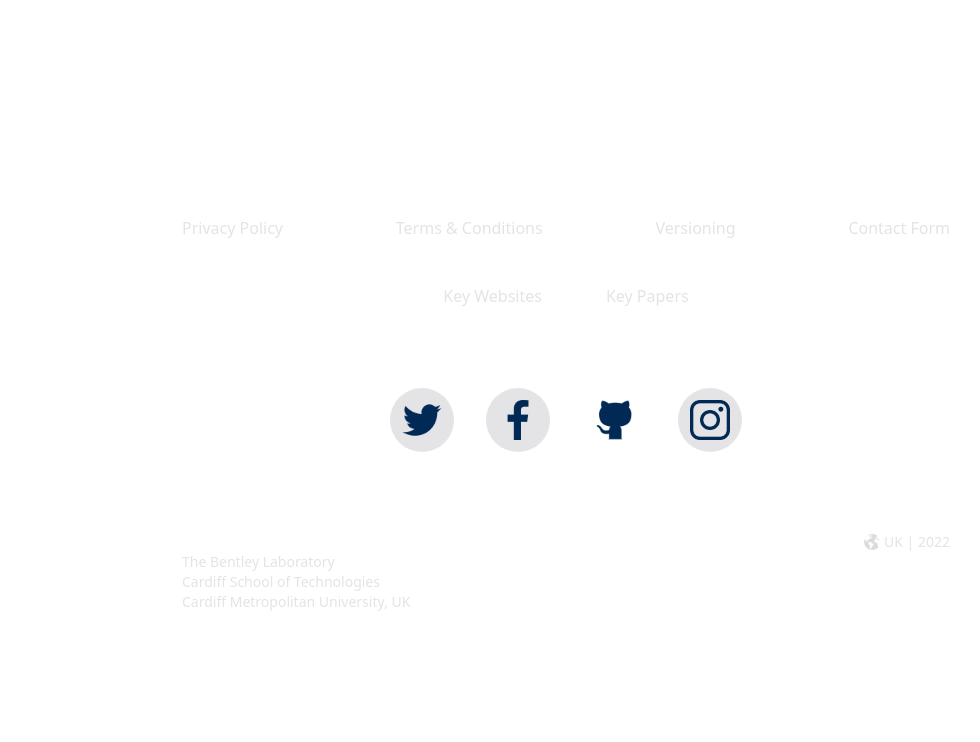
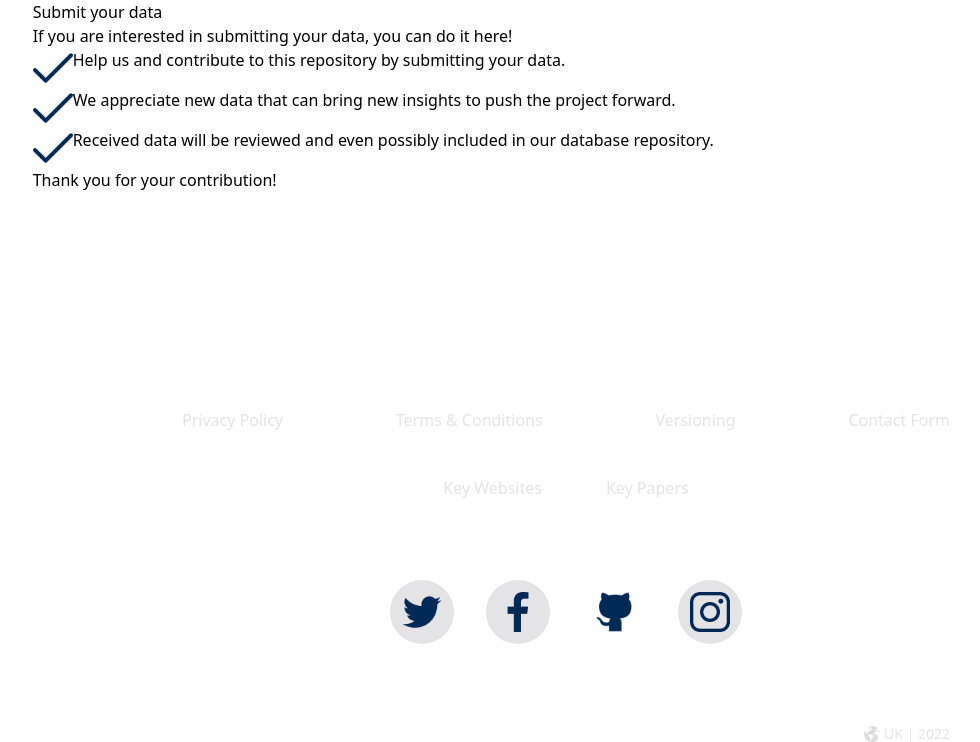
Before and after one commit to oliverolah/neuroinformatics_project, a Django app: page /submit_data_page/ in a window 1280 px wide. Shown: the part 80-822 px from the top of the page, without its empty margins (74-1054 px from the left). Before the commit the page ends 691 px from the top, so only its background shows below. Run offline with Django 3.2, Linux system fonts and the light colour scheme; some libraries are stand-ins or nearby versions.

Commit message:
C3-I5-adding tick image and left and top part content of the html page template

```diff
--- a/templates/submitdata/submit_data_page.html
+++ b/templates/submitdata/submit_data_page.html
@@ -15,7 +15,42 @@
    <!-- Navigation bar -->
    {% include "navbar.html" %}
 
+   <main class="block mx-auto w-11/12 xl:w-10/12">
 
+      <!-- Left/Top Part -->
+      <div>
+         <div>
+            <h1>Submit your data</h1>
+            <p>If you are interested in submitting your data, you can do it here!</p>
+         </div>
+         <div>
+            <div class="flex">
+               <div>
+                  <img class="h-10" src='{% static "images/tick-blue.png" %}' alt="Tick Logo">
+               </div>
+               <p>Help us and contribute to this repository by submitting your data.</p>
+            </div>
+            <div class="flex">
+               <div>
+                  <img class="h-10" src='{% static "images/tick-blue.png" %}' alt="Tick Logo">
+               </div>
+               <p>We appreciate new data that can bring new insights to push the project forward.</p>
+            </div>
+            <div class="flex">
+               <div>
+                  <img class="h-10" src='{% static "images/tick-blue.png" %}' alt="Tick Logo">
+               </div>
+               <p>Received data will be reviewed and even possibly included in our database repository.</p>
+            </div>
+         </div>
+         <div>
+            <h3>Thank you for your contribution!</h3>
+         </div>
+      </div>
+
+      <!-- Right/Bottom Part -->
+
+   </main>
 
    <!-- Footer -->
    {% include "footer.html" %}
```
Also changed, not shown: static-files/images/tick-blue.png (added).
